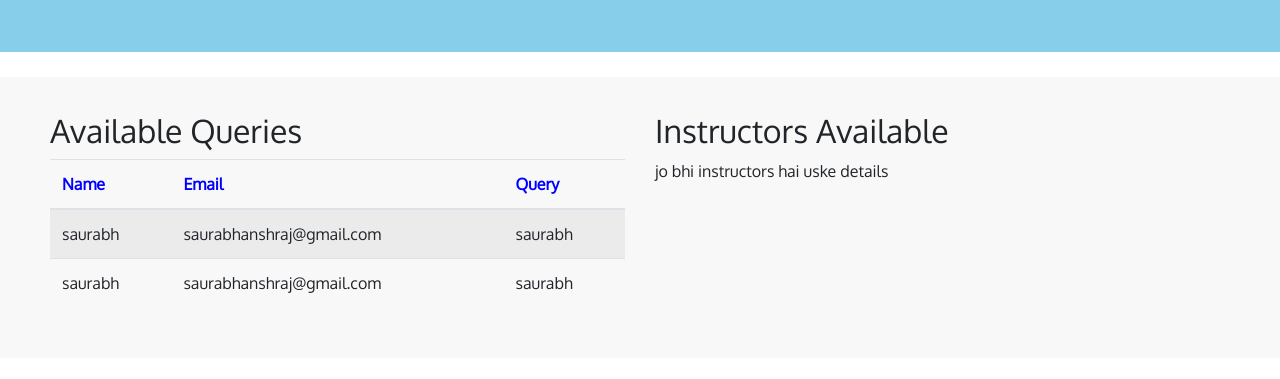
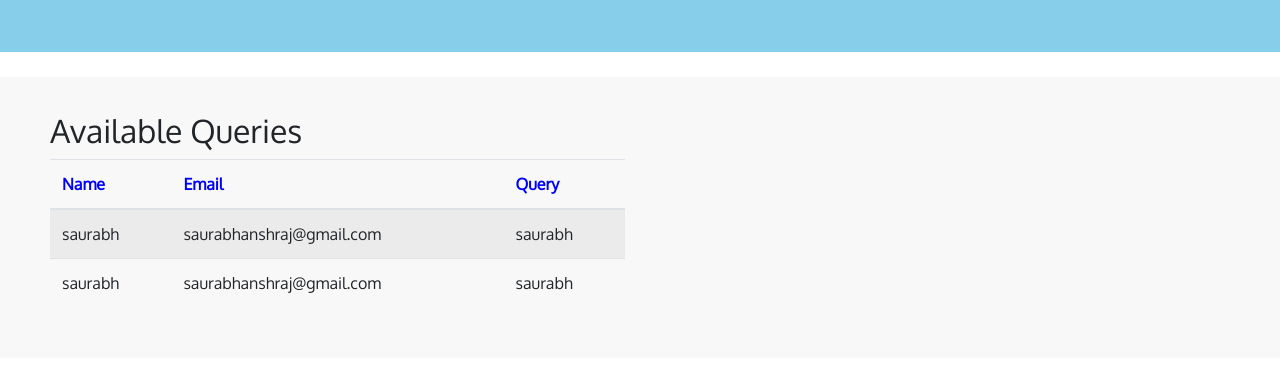
Before and after one commit to saan-saurabh/phpproject, a PHP site: page /versatile/admin.php in a window 1280 px wide. Shown: the part 1066-1445 px from the top of the page. Run offline with PHP 8.4, Linux system fonts and the light colour scheme; data comes from the database, SQL or seed files in the repository; some libraries are stand-ins or nearby versions.

Commit message:
Update admin.php

```diff
--- a/admin.php
+++ b/admin.php
@@ -135,10 +135,10 @@ $query="SELECT * from user_course";
       </tbody>
       </table>
     </div>
-    <div class="col-sm-6">
+    <!--<div class="col-sm-6">
     <h2>Instructors Available</h2>
       <p>jo bhi instructors hai uske details</p>
-    </div>
+    </div>-->
   </div>
 </div>
 
```
